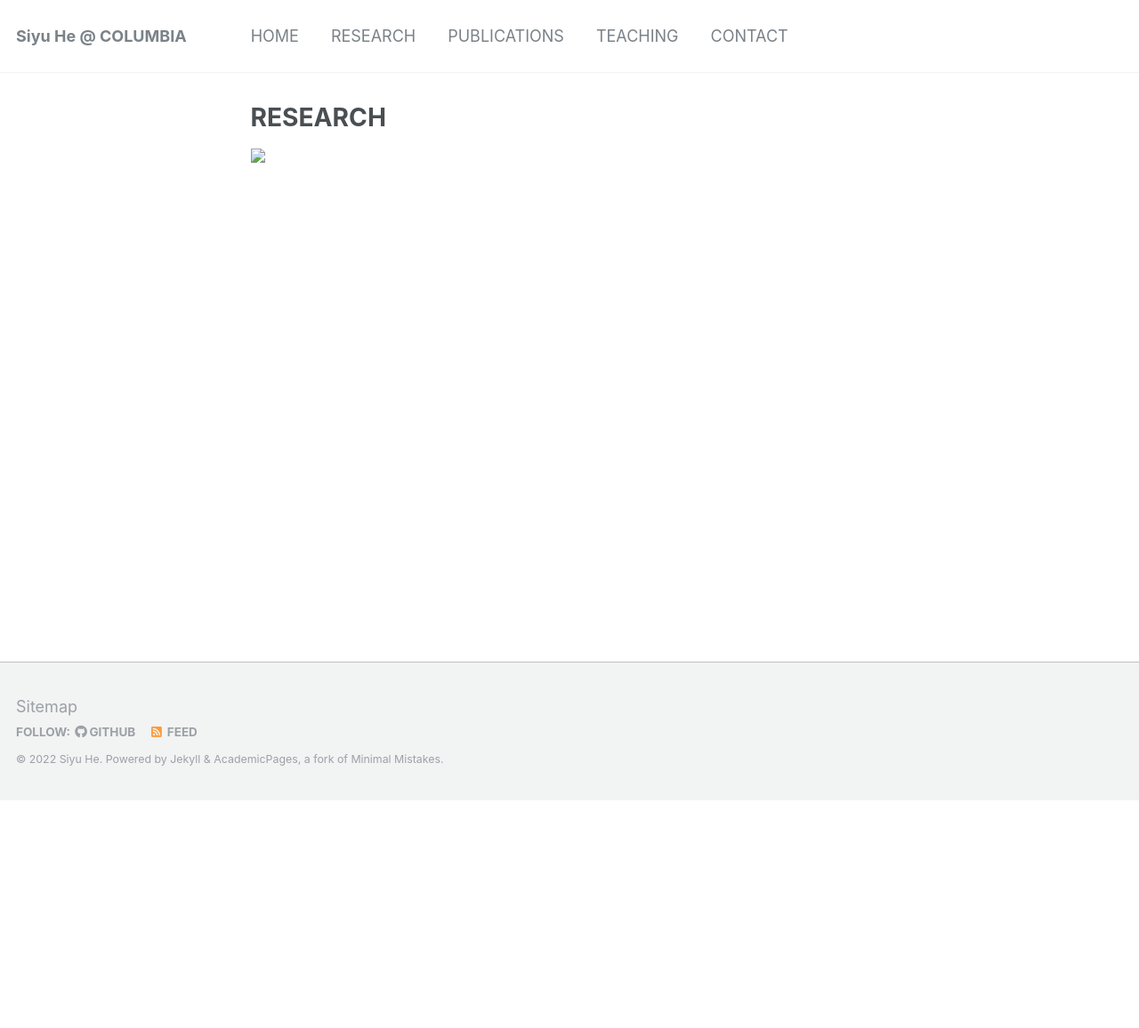
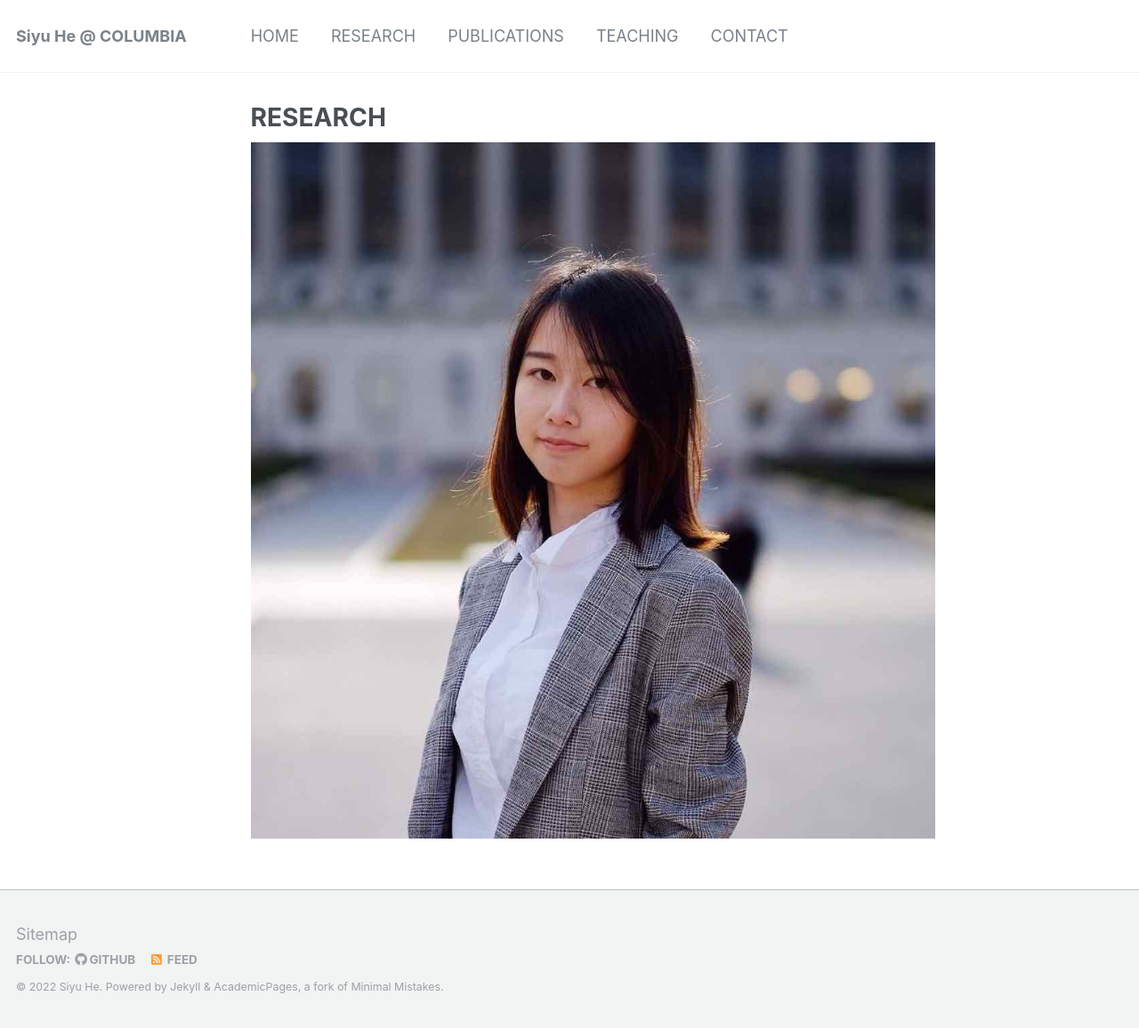
Before and after one commit to siyuh/he-siyu.github.io, a Jekyll site: the page built from _pages/research.md, in a window 1280 px wide. Shown: the whole page at 89% size. Built offline with Jekyll 4.4.1, drawn with Linux system fonts in a browser that asks for light colours; before the commit the page ends 900 px from its top, so only the background shows below that.

Commit message:
Update research.md

```diff
--- a/_pages/research.md
+++ b/_pages/research.md
@@ -5,4 +5,4 @@ excerpt: ""
 author_profile: false
 
 ---
-<img src="$/images/profile.png"/>
+<img src="/images/profile.png"/>
```
